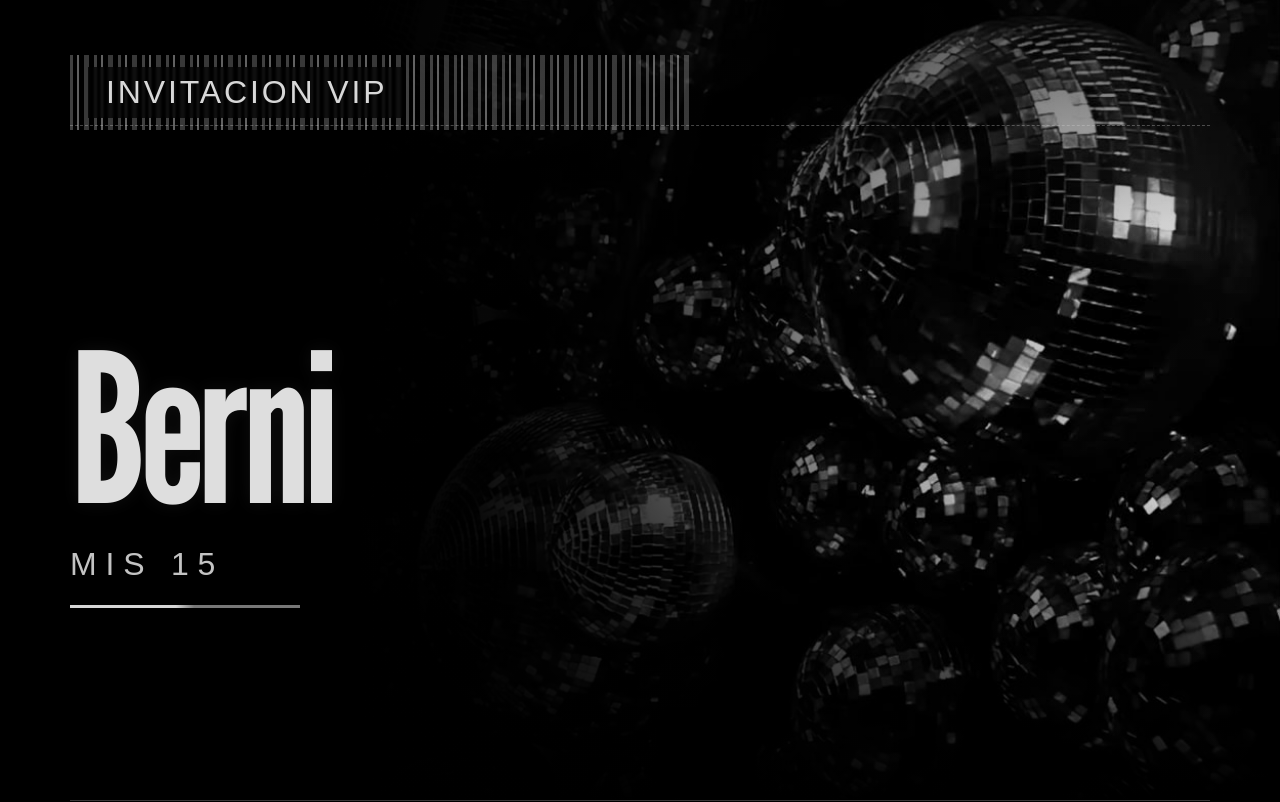
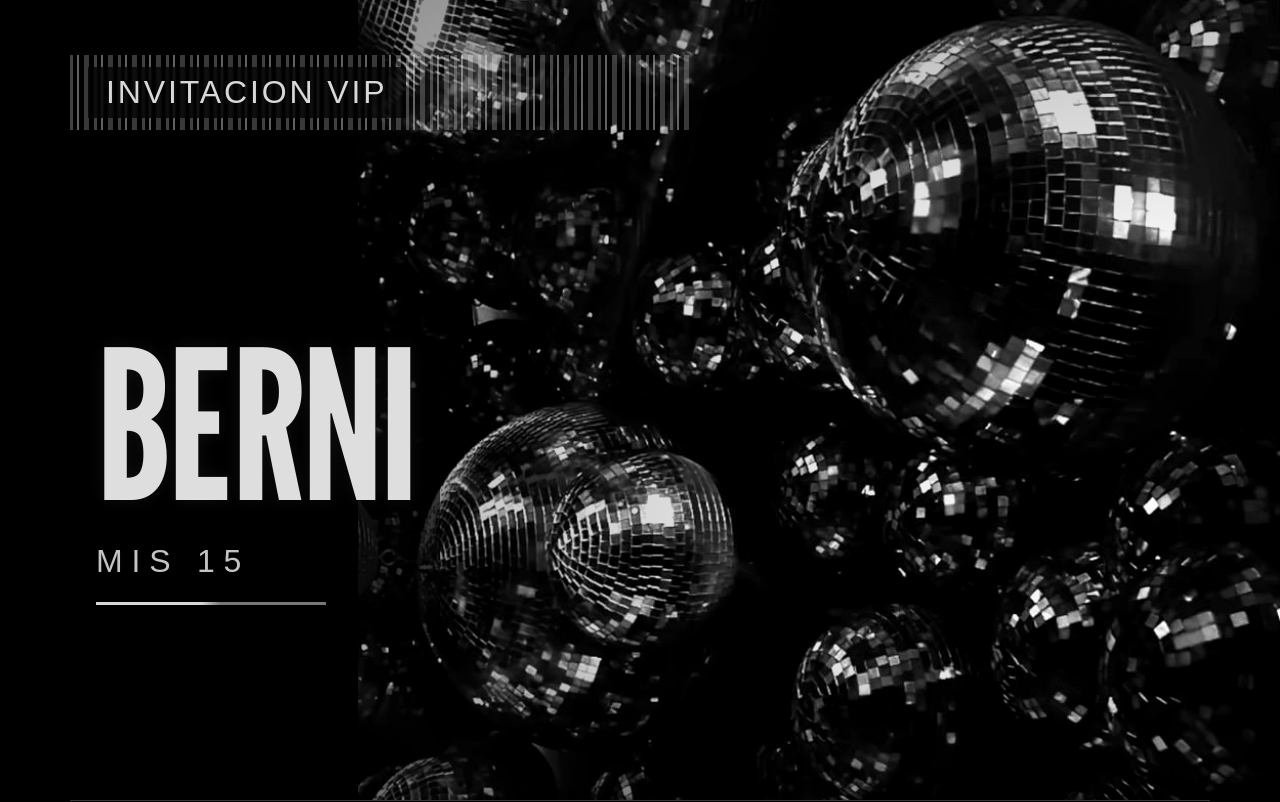
Before and after one commit to DaianaPoza/mis15-berni, a React (Vite) app: page / in a window 1280 px wide. Shown: the top 802 px of the page. Built offline with nearby package versions, Linux system fonts and the light colour scheme; no server answers.

Commit message:
cambio 18

```diff
--- a/src/componentes/header/Header.css
+++ b/src/componentes/header/Header.css
@@ -40,8 +40,8 @@
 
   filter:
     grayscale(100%)
-    contrast(1.02)
-    brightness(0.96);
+    contrast(1.04)
+    brightness(1.08);
 }
 
 /*
@@ -56,18 +56,17 @@
   background:
     linear-gradient(
       90deg,
-      #000 0%,
-      rgba(0, 0, 0, 0.96) 12%,
-      rgba(0, 0, 0, 0.68) 34%,
-      rgba(0, 0, 0, 0.2) 66%,
-      rgba(0, 0, 0, 0.06) 100%
+      rgba(0, 0, 0, 0.26) 0%,
+      rgba(0, 0, 0, 0.14) 34%,
+      rgba(0, 0, 0, 0.04) 66%,
+      rgba(0, 0, 0, 0) 100%
     ),
     linear-gradient(
       180deg,
-      rgba(0, 0, 0, 0.58) 0%,
-      rgba(0, 0, 0, 0.04) 28%,
-      rgba(0, 0, 0, 0.04) 62%,
-      #000 100%
+      rgba(0, 0, 0, 0.24) 0%,
+      rgba(0, 0, 0, 0) 34%,
+      rgba(0, 0, 0, 0) 82%,
+      rgba(0, 0, 0, 0.45) 100%
     );
 }
 
@@ -191,18 +190,7 @@
 /* línea inferior similar a ticket */
 
 .vip-code::after {
-  content: "";
-
-  position: absolute;
-
-  left: clamp(20px, 6vw, 70px);
-  right: clamp(20px, 6vw, 70px);
-
-  top: clamp(96px, 11vw, 125px);
-
-  border-bottom:
-    1px dashed
-    rgba(210, 210, 210, 0.32);
+  content: none;
 }
 
 /* ========================================
@@ -210,10 +198,22 @@
 ======================================== */
 
 .hero__title-wrapper {
-  width: min(48%, 520px);
+  width: fit-content;
+  max-width: min(48%, 520px);
 
   margin-top: auto;
   margin-bottom: auto;
+
+  padding:
+    clamp(14px, 2vw, 22px)
+    clamp(16px, 2.5vw, 26px)
+    clamp(16px, 2.5vw, 28px);
+
+  background: rgba(0, 0, 0, 0.74);
+
+  box-shadow:
+    0 0 34px
+    rgba(0, 0, 0, 0.55);
 }
 
 .hero__title {
@@ -369,17 +369,16 @@
     background:
       linear-gradient(
         90deg,
-        #000 0%,
-        rgba(0, 0, 0, 0.95) 18%,
-        rgba(0, 0, 0, 0.62) 45%,
-        rgba(0, 0, 0, 0.12) 84%
+        rgba(0, 0, 0, 0.18) 0%,
+        rgba(0, 0, 0, 0.1) 42%,
+        rgba(0, 0, 0, 0) 84%
       ),
       linear-gradient(
         180deg,
         #000 0%,
-        rgba(0, 0, 0, 0.1) 18%,
-        rgba(0, 0, 0, 0.02) 58%,
-        #000 100%
+        rgba(0, 0, 0, 0) 22%,
+        rgba(0, 0, 0, 0) 84%,
+        rgba(0, 0, 0, 0.42) 100%
       );
   }
 
@@ -418,10 +417,18 @@
   ========================= */
 
   .hero__title-wrapper {
-    width: 62%;
+    width: fit-content;
+    max-width: 72%;
 
     margin-top: 15px;
     margin-bottom: 0;
+
+    padding:
+      12px
+      14px
+      14px;
+
+    background: rgba(0, 0, 0, 0.78);
   }
 
   .hero__title {
@@ -477,7 +484,8 @@
   }
 
   .hero__title-wrapper {
-    width: 64%;
+    width: fit-content;
+    max-width: 74%;
 
     margin-top: 10px;
     margin-bottom: 0;
--- a/src/componentes/header/Header.jsx
+++ b/src/componentes/header/Header.jsx
@@ -30,7 +30,7 @@ const Header = () => {
         <div className="hero__title-wrapper">
           <h1 className="hero__title">
             <span className="hero__title-berni">
-              Berni
+              BERNI
             </span>
 
 
```
